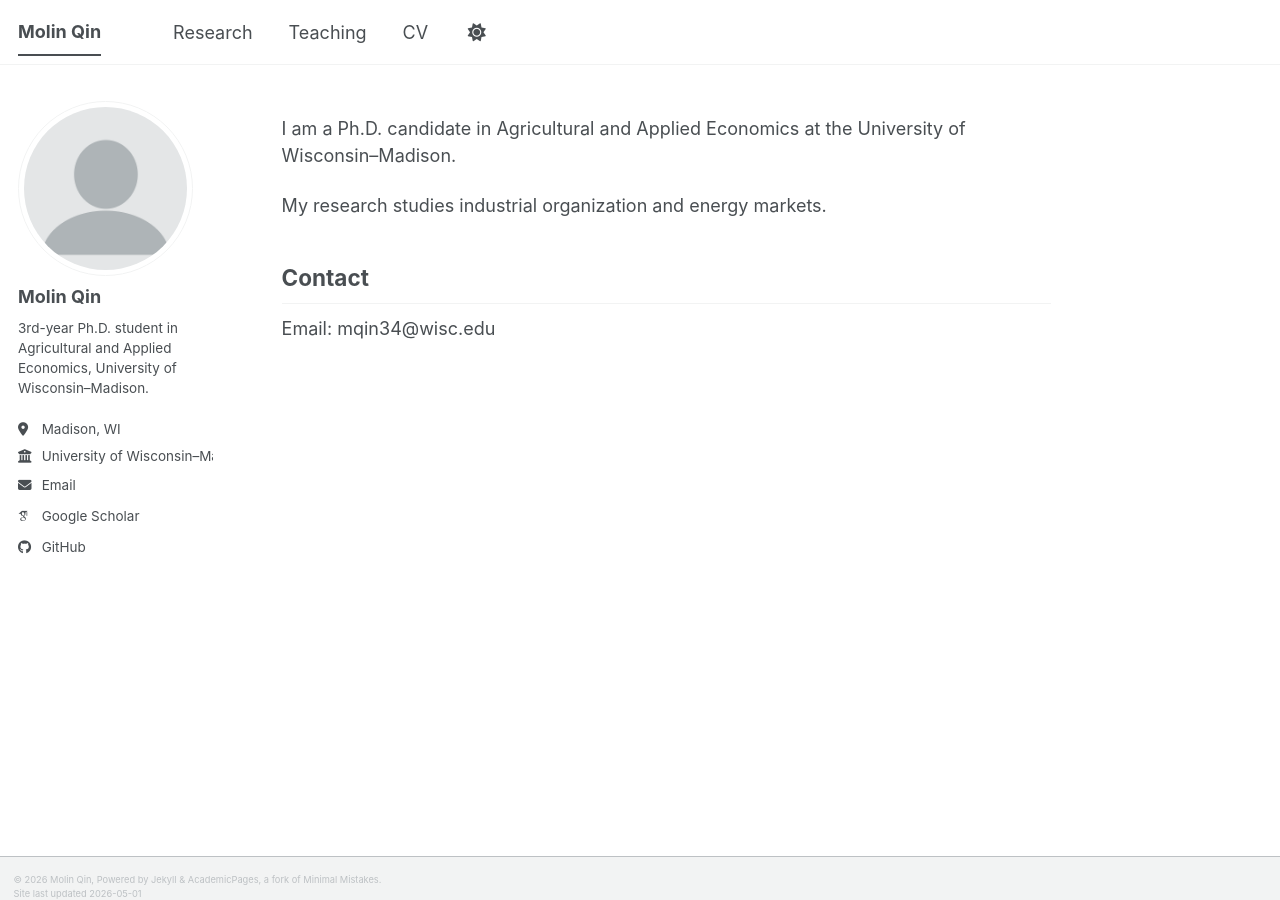
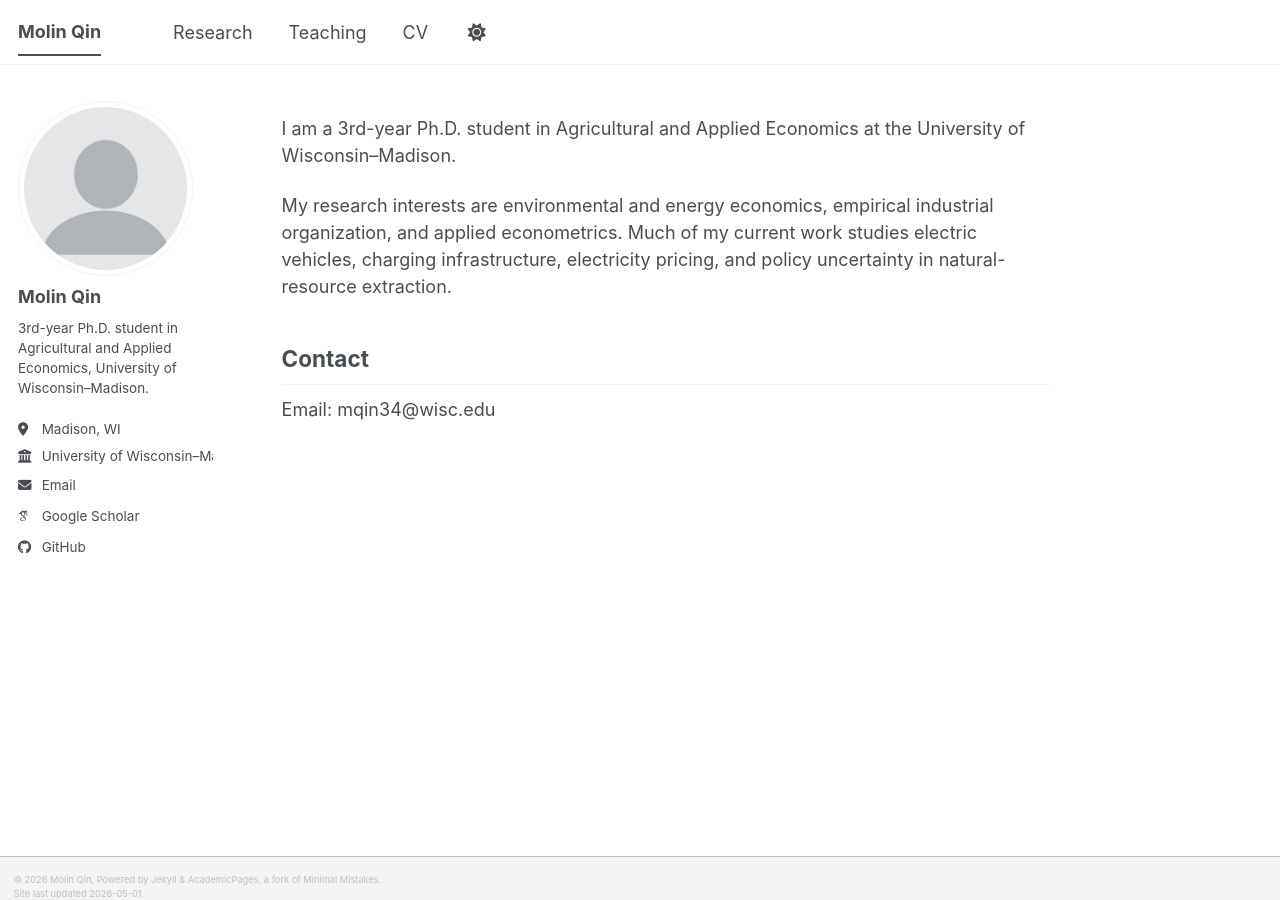
Before and after one commit to molinqin/molinqin.github.io, a Jekyll site: the page built from _pages/about.md, in a window 1280 px wide and 900 px high. Built offline with Jekyll 4.4.1, drawn with Linux system fonts in a browser that asks for light colours; some web fonts are replaced; a script bundle is joined from its source files by our own code; library files that are not in the unit come from our copies.

Commit message:
Revise about page with updated Ph.D. details
Updated description of academic status and research interests.

```diff
--- a/_pages/about.md
+++ b/_pages/about.md
@@ -5,10 +5,9 @@ permalink: /
 author_profile: true
 ---
 
-I am a Ph.D. candidate in Agricultural and Applied Economics at the University of Wisconsin–Madison.
+I am a 3rd-year Ph.D. student in Agricultural and Applied Economics at the University of Wisconsin–Madison.
 
-My research studies industrial organization and energy markets.
-
+My research interests are environmental and energy economics, empirical industrial organization, and applied econometrics. Much of my current work studies electric vehicles, charging infrastructure, electricity pricing, and policy uncertainty in natural-resource extraction.
 
 ## Contact
 
```
